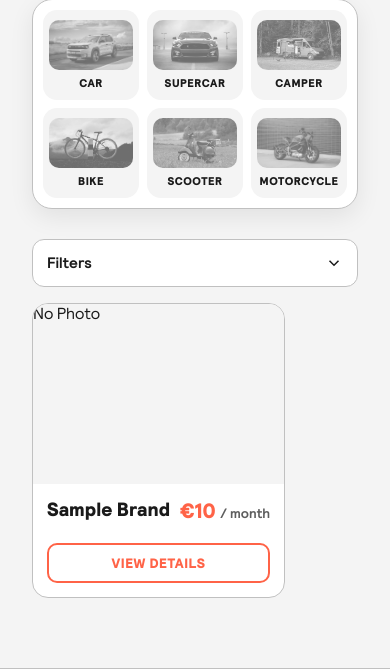
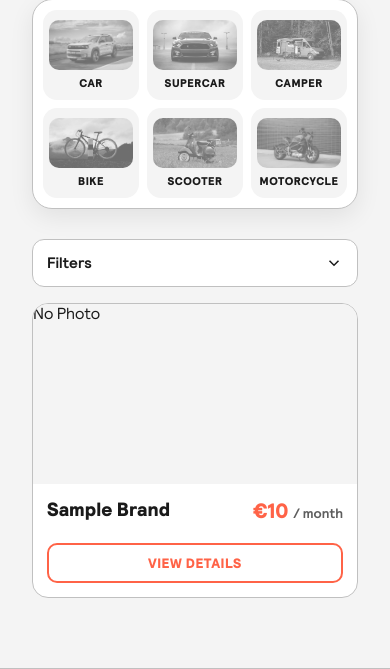
Before and after one commit to aleeessio/progetto-esame-web, a Flask app: template templates/search.html in a window 390 px wide. Shown: the part 118-787 px from the top of the page. Run offline with Flask 3, Linux system fonts and the light colour scheme; a user stored in the database is signed in; the template is opened without the code that fills it: most values are stand-ins (such as "Sample title", 1, 10 or a date in 2020).

Commit message:
[RESPONSIVE] Another fix on search.css

```diff
--- a/static/css/search.css
+++ b/static/css/search.css
@@ -527,7 +527,12 @@
         flex-direction: column;
         gap: 0;
         margin-top: 20px;
+        align-items: stretch;
     }
+
+    .search-results {
+       	width: 100%;
+     }
 
     .search-sidebar {
         width: 100%;
```
